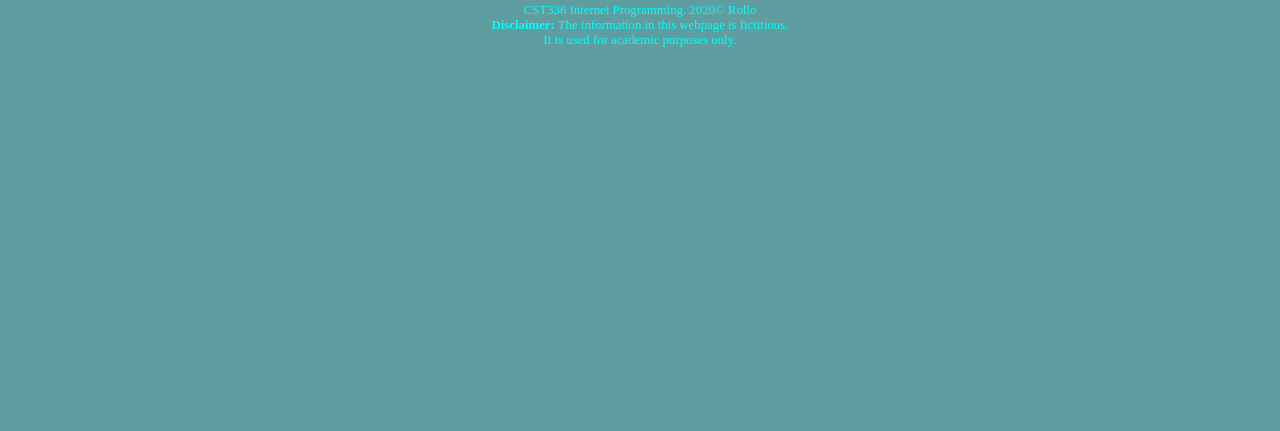
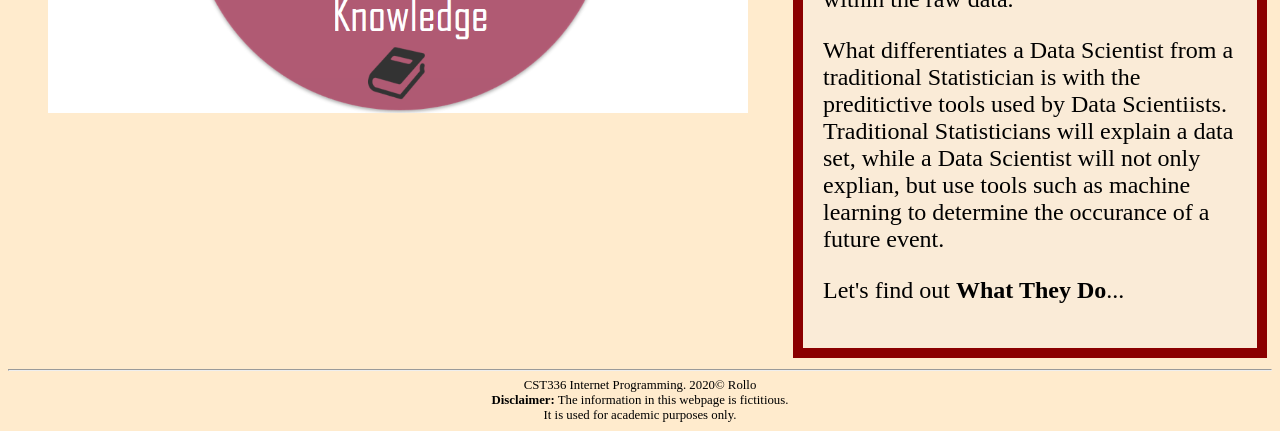
Before and after one commit to ejrollo/cst336_hw1, a PHP site: page / in a window 1280 px wide. Shown: the part 710-1141 px from the top of the page. Before the commit the page ends 757 px from the top, so only its background shows below. Run offline with PHP 8.4, Linux system fonts and the light colour scheme.

Commit message:
11/2 commit

```diff
--- a/css/styles.css
+++ b/css/styles.css
@@ -1,5 +1,5 @@
 body {
-    background-color:CadetBlue;
+    background-color:BlanchedAlmond;
     color:black;
 }
 
@@ -12,18 +12,28 @@ nav a {    /* links within "nav" container */
     padding-bottom:4px;
     font-size: 1.8em;
     text-decoration: none;    /* removes underline */
-    color: white;
+    color: black;
 }
 
 
 nav a:hover { /* pseudo class */
-    border-bottom:2px orange solid;
+    border-bottom: 8px solid green;
     font-size: 2em;
-    transition: .9s;    /* transition effect */
+    transition: 0.5s;    /* transition effect */
+}
+
+#content {
+    background-color: antiquewhite;
+    width: 800px;
+    border: 10px solid darkred;
+    padding: 20px;
+    margin: 5px;
+    font-size: 1.5em;
+
 }
 
 .highlighted {
-    border-bottom:2px orange solid;
+    border-bottom:4px solid darkred;
     font-size: 2em;
 }
 
@@ -32,41 +42,26 @@ main {
     justify-content: center;
 }
 
+main figure {
+    font-size: 0.8em;
+}
+
+main div {
+    text-align: left;
+}
+
 footer {
     font-size: 0.8em;
-    color:aqua;
+    color:black;
 }
 
-table {
-     margin: 0px auto;
- }
 
- td {
-     padding-right: 10px;
-     font-size: 1.3em;
- }
-
- td strong {
-     color: orange;
- }
-
- #table-header {
-     background-color: #351a00;
- }
-
- .table-row {
-     background-color: #753900;
- }
-
- ul {
+ul {
      width:500px;
      margin: 0 auto;
      text-align: left;
  }
 
- .hobby {
-     color: yellow;
- }
 
  iframe {
      display: block;
@@ -75,7 +70,7 @@ table {
  }
 
  h1 {
-     font-family: 'Pacifico', cursive;
+     font-family: 'Robotico';
      font-size: 4em;
      margin-bottom: 0px;
  }
--- /dev/null
+++ b/index.html
@@ -0,0 +1,62 @@
+<!DOCTYPE html>
+<html>
+<!--
+CST336 Homework Assginment 1
+Web page on aspects of Data Science
+ -->
+
+    <head>
+        <meta charset="utf-8" />
+        <title> Data Science Overview</title>
+        <link href="css/styles.css" rel="stylesheet" type="text/css" />
+    </head>
+<!-- closing head -->
+
+    <!-- This is where we place the content of our website -->
+        <header>
+            <h1> Data Science Introduction</h1>
+        </header>
+        <nav>
+            <a class=highlighted href="index.html">Home</a>
+            <a href="theydo.html">What They Do</a>
+            <a href="tools.html">Tools</a>
+            <a href="programming.html">Languages</a>
+        </nav>
+
+        <br /><br />
+
+        <main>
+
+            <figure>
+                <img src="img/data_science.png" alt="Data Science" style="width:700px;height:620px;"/> <br />
+                <!--<em>https://kainos-prod-assets.s3.amazonaws.com/uploads/2019/04/data_science.png</em> -->
+            </figure>
+
+            <div id="content">
+                <p><strong>What is Data Science?</strong></p>
+                <p>Data Science encompasses many disciplines including computer science, statistics and business/domain knowledge.</p>
+                <p>This site is aimed to give you a general concept of Data Science so that you can further explore them throughout the web.
+                <p>Data Science is a blend of various tools, machine learning principles,
+                and algorithms.</p>
+                Put together, these aspects will allow you to better understand the datasets of a domain by discovering hidden partterns within the raw data.</p>
+                <P>What differentiates a Data Scientist from a traditional Statistician is with the preditictive tools used by Data Scientiists. Traditional Statisticians will explain a data set, while a Data
+                Scientist will not only explian, but use tools such as machine learning to determine the occurance of a future event.</P>
+                <p>Let's find out <strong>What They Do</strong>...</p>
+            </div>
+
+
+
+        </main>
+
+        <!-- This is the footer -->
+        <!-- The footer goes inside the body but not always -->
+        <footer>
+            <hr>
+                CST336 Internet Programming. 2020&copy; Rollo <br />
+                <strong>Disclaimer:</strong> The information in this webpage is fictitious. <br />
+                It is used for academic purposes only.
+        </footer>
+    </body>
+    <!-- closing body -->
+
+</html>
--- a/index.php
+++ b/theydo.html
@@ -7,20 +7,20 @@ Web page on aspects of Data Science
 
     <head>
         <meta charset="utf-8" />
-        <title> An Overview of Data Science </title>
+        <title> Data Science Overview</title>
         <link href="css/styles.css" rel="stylesheet" type="text/css" />
     </head>
 <!-- closing head -->
 
     <!-- This is where we place the content of our website -->
         <header>
-            <h1> Data Science </h1>
+            <h1> Data Science Introduction</h1>
         </header>
-        <hr />
         <nav>
-            <a class=highlighted href="index.php">Home</a>
-            <a href="about.html">About</a>
-            <a href="contact.html">Contact</a>
+            <a href="index.html">Home</a>
+            <a class=highlighted href="theydo.html">What They Do</a>
+            <a href="tools.html">Tools</a>
+            <a href="programming.html">Languages</a>
         </nav>
 
         <br /><br />
@@ -28,23 +28,18 @@ Web page on aspects of Data Science
         <main>
 
             <figure>
-                <img src="img/ejrollo.png" alt="Picture of Juan Doe" />
+                <img src="img/ai2.jpg" alt="Data Science" style="width:600px;height:400px;"/> <br />
+                <!--<em>https://kainos-prod-assets.s3.amazonaws.com/uploads/2019/04/data_science.png</em> -->
             </figure>
 
-            <div>
-                Hello! <br />
-                <p>Thank you for visiting my professional portfolio website.</p>
+            <div id="content">
+                <p><strong>What do Data Scientists do?</strong></p>
+                <p>Data Scientists generally make decisions and predictions using causal and prescriptive analytics, along with machine learning.</P>
 
-                <p>I am an Electronic Engineer at SonTek and Computer Science student at CSUMB.</p>
+                <p>Let's find out what <strong>Tools</strong> they use...</p>
+            </div>
 
-                <p>Feel free to reach out to me on my Contact page!</p>
 
-                <br /><br />
-
-                <em>"Science is a way of <strong>thinking</strong> more than it is a body of knowledge"</em><br />
-                - Carl Sagan
-
-            </div>
 
         </main>
 
@@ -52,7 +47,6 @@ Web page on aspects of Data Science
         <!-- The footer goes inside the body but not always -->
         <footer>
             <hr>
-                <img src="img/csumblogowhite.png" alt="CSUMB Logo" style="width:400px;height:150px;"/> <br />
                 CST336 Internet Programming. 2020&copy; Rollo <br />
                 <strong>Disclaimer:</strong> The information in this webpage is fictitious. <br />
                 It is used for academic purposes only.
```
Also changed, not shown: programming.html (added, +59 -0 lines), tools.html (added, +59 -0 lines), img/ai.jpg (added), img/ai2.jpg (added), img/dataScienceDisciplines.jpg (added), img/dataScienceLogo.jpg (added), img/data_science.png (added), img/matlab_python.jpg (added).
